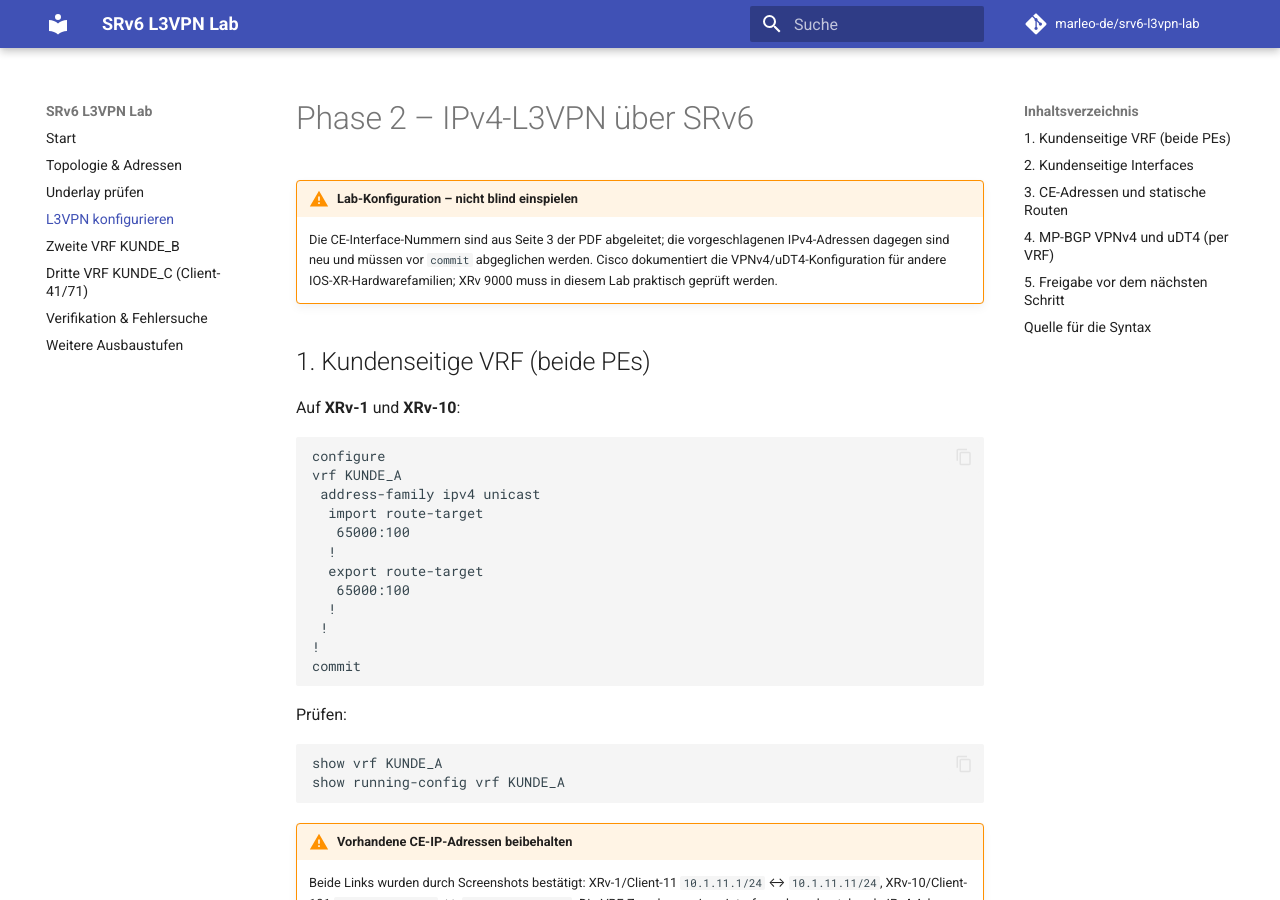
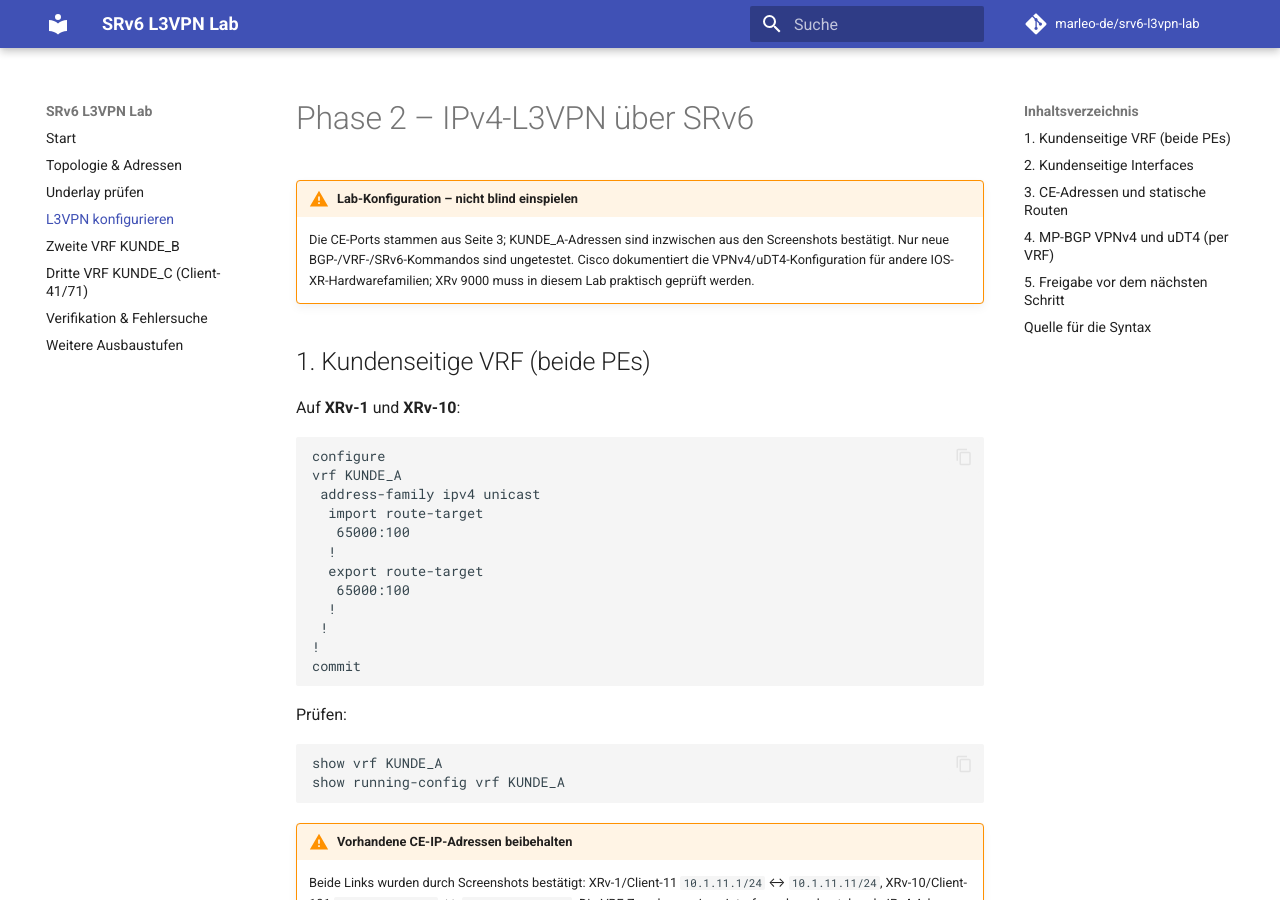
Before and after one commit to marleo-de/srv6-l3vpn-lab, an MkDocs documentation site: the page built from docs/l3vpn.md, in a window 1280 px wide and 900 px high. Built offline with MkDocs 1.6.1 and Material for MkDocs 9.7.7, drawn with Linux system fonts in a browser that asks for light colours; comment, search, counter and statistics services are not loaded.

```diff
--- a/docs/l3vpn.md
+++ b/docs/l3vpn.md
@@ -1,7 +1,7 @@
 # Phase 2 – IPv4-L3VPN über SRv6
 
 !!! warning "Lab-Konfiguration – nicht blind einspielen"
-    Die CE-Interface-Nummern sind aus Seite 3 der PDF abgeleitet; die vorgeschlagenen IPv4-Adressen dagegen sind neu und müssen vor `commit` abgeglichen werden. Cisco dokumentiert die VPNv4/uDT4-Konfiguration für andere IOS-XR-Hardwarefamilien; XRv 9000 muss in diesem Lab praktisch geprüft werden.
+    Die CE-Ports stammen aus Seite 3; KUNDE_A-Adressen sind inzwischen aus den Screenshots bestätigt. Nur neue BGP-/VRF-/SRv6-Kommandos sind ungetestet. Cisco dokumentiert die VPNv4/uDT4-Konfiguration für andere IOS-XR-Hardwarefamilien; XRv 9000 muss in diesem Lab praktisch geprüft werden.
 
 ## 1. Kundenseitige VRF (beide PEs)
 
```
